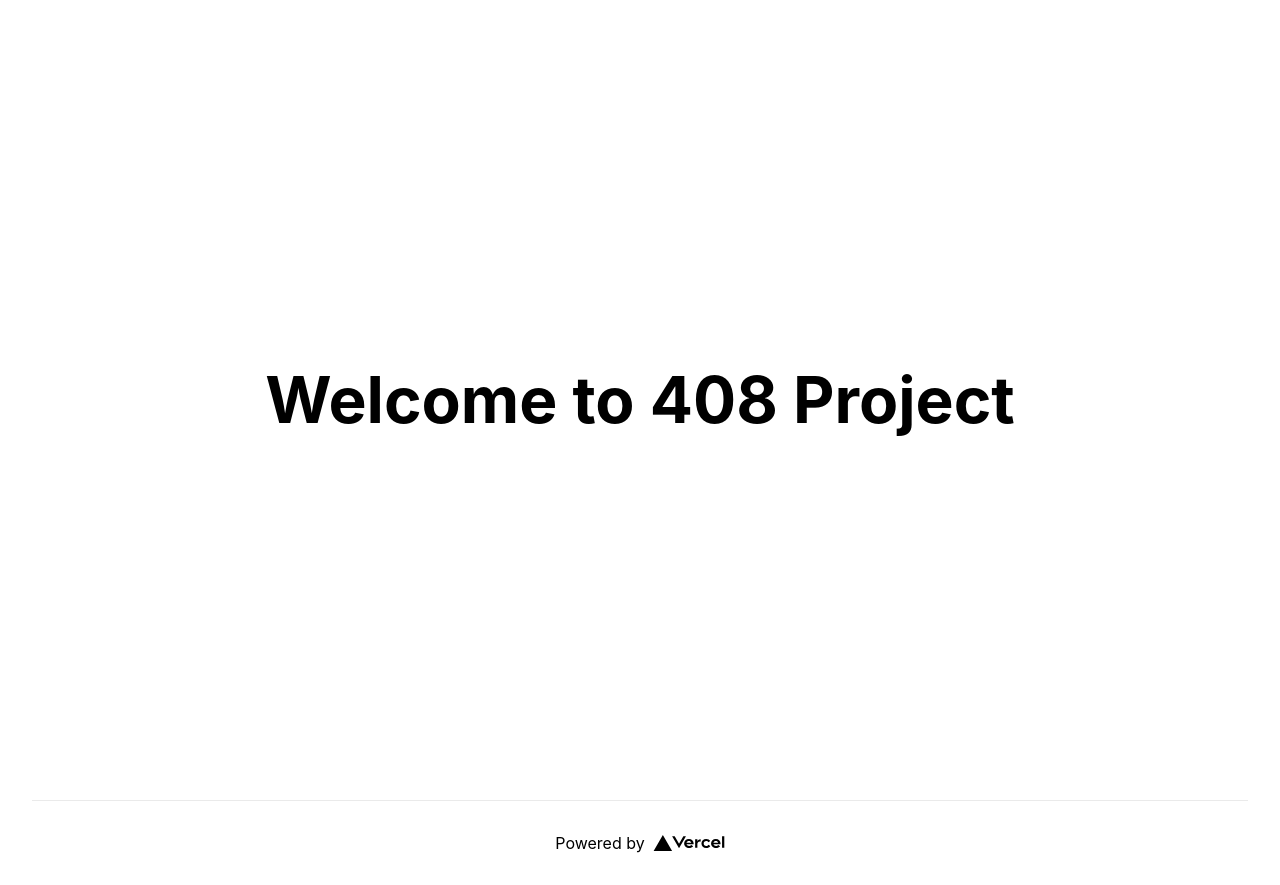
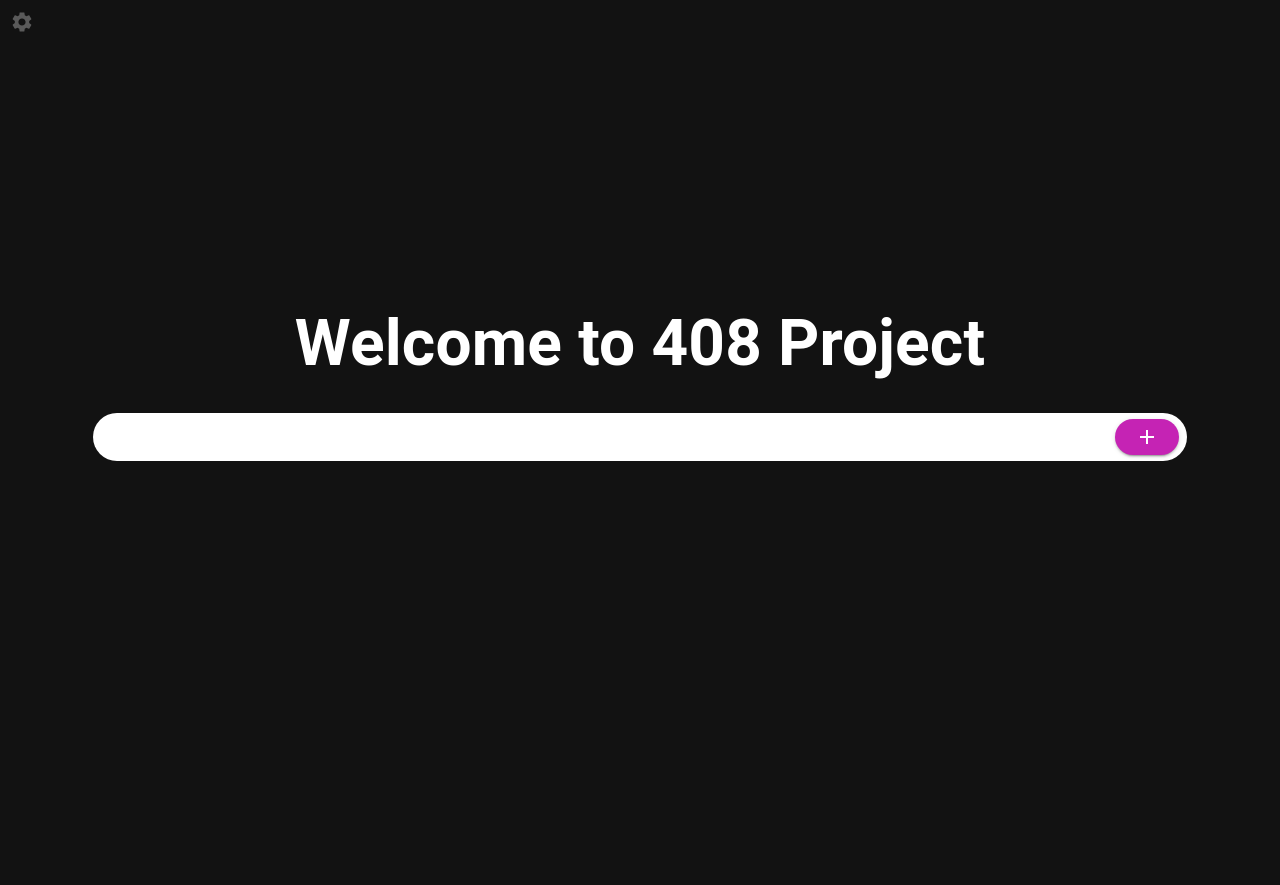
Before and after one commit to seanny421/408app, a Next.js app: page / in a window 1280 px wide. After the commit the page ends 800 px from the top, so only its background shows below. Built offline with nearby package versions, Linux system fonts and the light colour scheme.

Commit message:
created homepage, implemented styling and list functionality

```diff
--- /dev/null
+++ b/components/HomeInputBar.tsx
@@ -0,0 +1,32 @@
+import { Input, InputAdornment, Button } from "@mui/material"
+import AddIcon from '@mui/icons-material/Add';
+import useStore from "../global/state";
+import { useState } from "react";
+
+export default function HomeInputBar(){
+  const store = useStore();
+  const [inputBarText, setInputBarText] = useState("");
+
+  function addToUrlList(){
+    store.addToUrlList(inputBarText);
+    setInputBarText("");
+  }
+
+  return (
+      <div className='input-bar-container'>
+        <Input
+          onChange={(e) => setInputBarText(e.target.value)}
+          value={inputBarText}
+          placeholder="Enter url here"
+          disableUnderline={true}
+          style={{borderRadius: '100px', border: `${store.isLight ? '2px solid red': ''}`}}
+          endAdornment={
+            <InputAdornment position="end">
+              <Button variant="contained" onClick={addToUrlList} style={{borderRadius: 100}}><AddIcon/></Button>
+            </InputAdornment>
+            }
+          className='text-input text-input-home'/>
+      </div>
+  )
+
+}
--- /dev/null
+++ b/components/SettingsMenu.tsx
@@ -0,0 +1,36 @@
+import { Box, Switch, Modal, FormControlLabel } from '@mui/material/';
+import { darkTheme, lightTheme } from "../styles/themes";
+import SettingsIcon from '@mui/icons-material/Settings';
+import useStore  from '../global/state';
+
+const style = (isLight: boolean) => ({
+  position: 'absolute' as 'absolute',
+  top: '55%',
+  left: '50%',
+  transform: 'translate(-50%, -50%)',
+  width: 400,
+  bgcolor: 'background.paper',
+  border: (!isLight) ? `2px solid ${darkTheme.palette.primary.main}`: `2px solid  ${lightTheme.palette.primary.main}`,
+  borderRadius: 5,
+  boxShadow: (!isLight) ? `0px 15px 17px -9px ${darkTheme.palette.primary.main},0px 5px 20px 0px rgba(238,228,233,0.2)`: `0px 13px 17px -9px ${lightTheme.palette.primary.main},0px 5px 25px 9px rgba(238,228,233,0.2)`,
+  p: 4,
+});
+
+const SettingsMenu: React.FunctionComponent = () => {
+  const store = useStore(); //global state
+  const handleClose = () => store.toggleSettings();
+
+  return(
+    <section id='settingsmenu' className='settingsmenu'>
+      <SettingsIcon onClick={store.toggleSettings} style={{cursor: 'pointer', margin: '10px', opacity: store.shown ? 1.0 : 0.3}}/>
+      <Modal onClose={handleClose} open={store.shown}>
+        <Box sx={style(store.isLight)}>
+          <FormControlLabel style={{marginLeft:'auto', marginRight:'auto'}} label='Dark mode' control={<Switch checked={!store.isLight} onChange={store.toggleTheme}/>}/>
+        </Box>
+      </Modal>
+    </section>
+  )
+}
+
+
+export default SettingsMenu;
--- /dev/null
+++ b/components/URL_List.tsx
@@ -0,0 +1,30 @@
+import {useEffect, useState} from "react";
+import useStore from "../global/state"
+import { Button } from "@mui/material";
+import RemoveIcon from '@mui/icons-material/Remove';
+
+
+
+export default function URL_List(){
+  const store = useStore();
+  const [localList, setLocalList] = useState<string[]>();
+  useEffect(() => {
+    setLocalList(store.urlList);
+  }, [store.urlList]);
+
+
+  return (
+    <section id="url-list">
+      {localList?.map(function(url, i){
+        return(
+          <div style={{display: 'flex'}} key={i}>
+            <h1>{url}</h1>
+            <Button variant="contained" onClick={() => store.removeFromUrlList(url)}><RemoveIcon/></Button>
+          </div>
+        );
+      })}
+    </section>
+
+
+  );
+}
--- /dev/null
+++ b/global/state.ts
@@ -0,0 +1,29 @@
+import create from 'zustand'
+import {devtools, persist} from 'zustand/middleware';
+
+type Store = {
+  isLight: boolean;
+  shown: boolean;
+  toggleTheme: () => void;
+  toggleSettings: () => void;
+
+  urlList: string[];
+  addToUrlList: (item:string) => void; //should this be boolean?
+  removeFromUrlList: (item:string) => void;
+}
+
+const useStore = create<Store>()(
+  devtools(
+    persist((set) => ({
+      isLight: false,
+      shown: false,
+      urlList: [],
+      toggleTheme: () => set((state) => ({isLight: !state.isLight})),
+      toggleSettings: () => set((state) => ({shown: !state.shown})),
+      addToUrlList: (item:string) => set((state) => ({urlList: [...state.urlList, item]})),
+      removeFromUrlList: (item:string) => set((state) => ({urlList: state.urlList.filter(url => url != item)})),
+    }), {name: 'boolean-storage'})
+  )
+)
+
+export default useStore;
--- a/pages/_app.tsx
+++ b/pages/_app.tsx
@@ -1,5 +1,5 @@
+import type { AppProps } from 'next/app'
 import '../styles/globals.css'
-import type { AppProps } from 'next/app'
 
 function MyApp({ Component, pageProps }: AppProps) {
   return <Component {...pageProps} />
--- a/pages/index.tsx
+++ b/pages/index.tsx
@@ -1,10 +1,26 @@
 import type { NextPage } from 'next'
 import Head from 'next/head'
-import Image from 'next/image'
 import styles from '../styles/Home.module.css'
+import useStore from '../global/state'
+import {useEffect, useState} from 'react'
+import { ThemeProvider, CssBaseline, Button } from '@mui/material'
+import {darkTheme, lightTheme} from '../styles/themes'
+import SettingsMenu from '../components/SettingsMenu'
+import HomeInputBar from '../components/HomeInputBar'
+import URL_List from '../components/URL_List'
 
 const Home: NextPage = () => {
+  const store = useStore();
+  const [isLight, setIsLight] = useState(true); //default is darkmode
+
+  //run on store.isLight update
+  useEffect(() => {
+    setIsLight(store.isLight);
+  }, [store.isLight]);
+
   return (
+    <ThemeProvider theme={isLight ? lightTheme : darkTheme}>
+      <CssBaseline/>
       <div className={styles.container}>
         <Head>
           <title>Create Next App</title>
@@ -13,24 +29,17 @@ const Home: NextPage = () => {
         </Head>
 
         <main className={styles.main}>
-        <h1 className={styles.title}>
-          Welcome to 408 Project
-        </h1>
+          <SettingsMenu/>
+          <h1 className={styles.title}>Welcome to 408 Project</h1>
+          <div className='input-container'>
+            <HomeInputBar/>
+            <URL_List/>
+            <div className='button-container'>
+            </div>
+          </div>
         </main>
-
-      <footer className={styles.footer}>
-        <a
-          href="https://vercel.com?utm_source=create-next-app&utm_medium=default-template&utm_campaign=create-next-app"
-          target="_blank"
-          rel="noopener noreferrer"
-        >
-          Powered by{' '}
-          <span className={styles.logo}>
-            <Image src="/vercel.svg" alt="Vercel Logo" width={72} height={16} />
-          </span>
-        </a>
-      </footer>
       </div>
+    </ThemeProvider>
   )
 }
 
--- a/styles/globals.css
+++ b/styles/globals.css
@@ -16,11 +16,62 @@ a {
 }
 
 @media (prefers-color-scheme: dark) {
-  html {
-    color-scheme: dark;
-  }
-  body {
-    color: white;
-    background: black;
-  }
+  /* html { */
+  /*   color-scheme: dark; */
+  /* } */
+  /* body { */
+  /*   color: white; */
+  /*   background: black; */
+  /* } */
 }
+
+.settingsmenu {
+  position: absolute;
+  top: 0;
+  left: 0;
+}
+
+.text-input {
+  background: #fff;
+  border-radius: 100px;
+  border-bottom-right-radius:0;
+  border-top-right-radius:0;
+  padding: 0.5rem;
+  padding-left: 1rem;
+  border: none;
+  color: #000;
+}
+
+.text-input:focus{
+  /* box-shadow: 0px 10px 17px -10px #C523B4,0px 5px 20px 0px rgba(238,228,233,0.2); */
+  border: 2px solid #C523B4;
+  border-right: none;
+  outline: none;
+}
+
+.text-input-home {
+  width: 100%;
+  margin-bottom: 2rem;
+  margin-top: 2rem;
+}
+
+.input-container {
+  width: 90%;
+}
+
+.input-bar-container {
+  display: flex;
+  justify-content: space-around;
+}
+
+.button-container {
+  position: relative;
+}
+.home-input-button{
+  position: fixed;
+  right: 5%;
+  border-radius: 100px;
+  padding: 0.5rem;
+  padding-left:2rem;
+  padding-right:2rem;
+}
--- /dev/null
+++ b/styles/themes.tsx
@@ -0,0 +1,47 @@
+import {createTheme, styled} from '@mui/material/styles'
+
+declare module '@mui/material/styles' {
+  interface Theme {
+    pagebackground: {
+      color: string;
+    }
+  }
+
+  // allow configuration using `createTheme`
+  interface ThemeOptions {
+    pagebackground?: {
+      color?: string;
+    }
+  }
+}
+
+export const darkTheme = createTheme({
+  palette: {
+    mode: 'dark',
+    primary: {
+      main: '#C523B4',
+    },
+    secondary: {
+      main: '#0c7d1f',
+    },
+  },
+})
+
+darkTheme.shadows.push(
+  "0px 13px 17px -9px rgba(f,f,f,0.4),0px 26px 40px 4px rgba(0,0,0,0.2),0px 10px 48px 9px rgba(0,0,0,0.13)"
+);
+
+export const lightTheme = createTheme({
+  palette: {
+    mode: 'light',
+    background: {
+      default: '#fff',
+    },
+    primary: {
+      main: '#0c7d1f',
+    },
+    secondary: {
+      main: '#5ea',
+    },
+  },
+})
```
Also changed, not shown: package.json (+6 -1 lines), 2 other files (tests, documents, lock files or other folders). Lines whose indentation alone changed are shown as unchanged.
